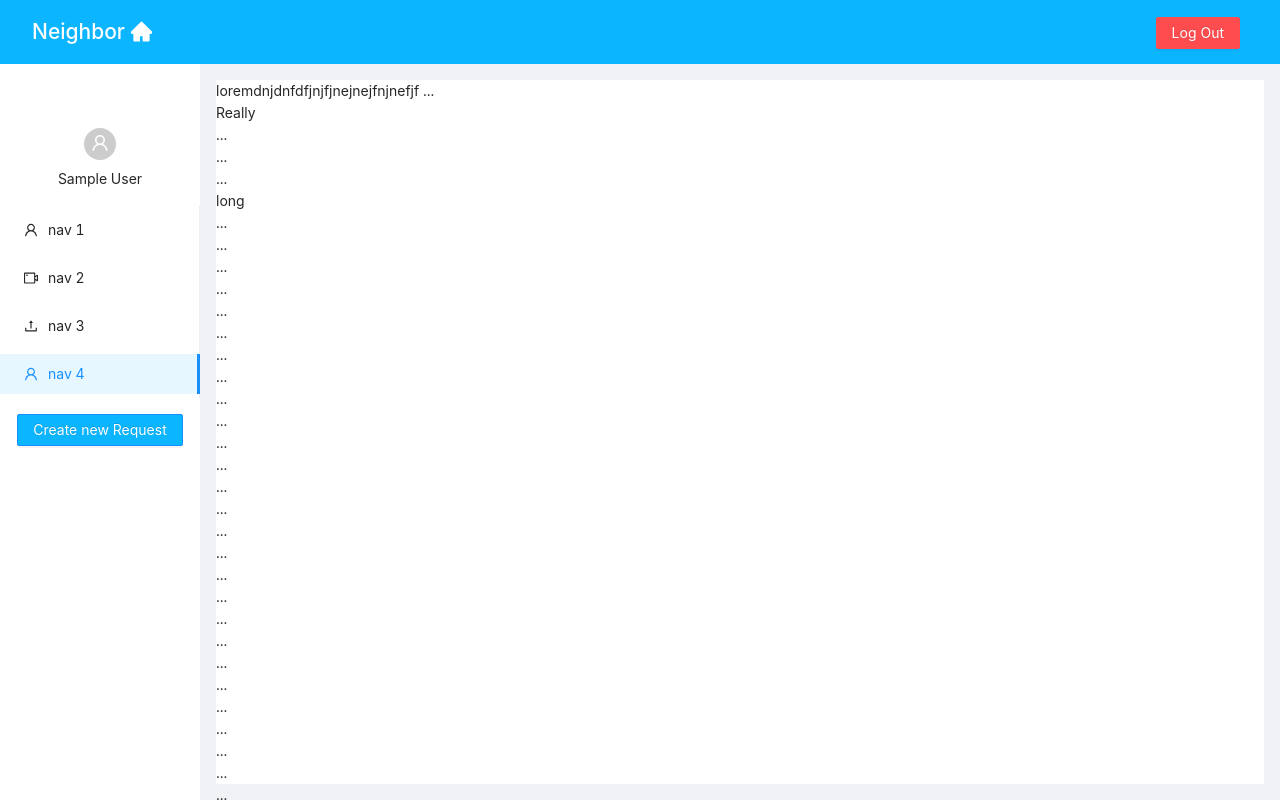
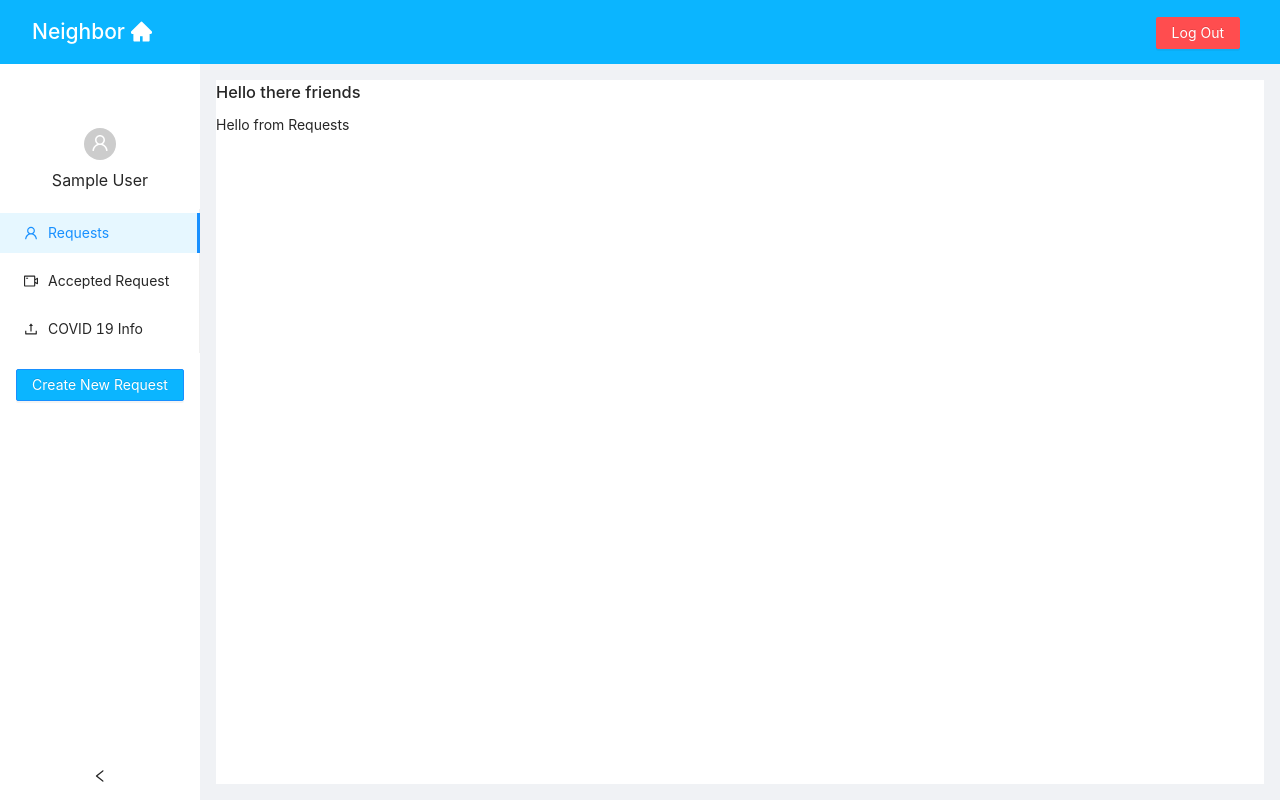
Before and after one commit to MitchellMarkGeorge/Neighbor, a React (Create React App) app: page /home in a window 1280 px wide. Shown: the top 802 px of the page. Built offline with nearby package versions, Linux system fonts and the light colour scheme; no server answers; the database is empty; sample sign-in values are in the browser's storage.

Commit message:
worked on modal

```diff
--- /dev/null
+++ b/src/components/Accepted.js
@@ -0,0 +1,34 @@
+import React, { Component } from 'react'
+import { database } from '../services/firebase'
+
+export class Accepted extends Component {
+
+    constructor(props) {
+        super(props);
+        this.state = {
+            acceptedRequests: undefined,
+            currentRequest: undefined
+        }
+    }
+
+    componentDidMount() {
+        // might make user prop variable
+        // could also access from auth object
+        const accepted_request_ref = database.ref(`accepted_requests/${this.props.user.uid}`);
+        accepted_request_ref.on('value', (snapshot) => {
+            let acceptedRequests = []
+            snapshot.forEach((item) => {
+                acceptedRequests.push(item.val())
+            });
+            console.log(acceptedRequests);
+            this.setState({ acceptedRequests })
+        })
+    }
+    render() {
+        return (
+            <div>
+                Hello {this.props.user.displayName}
+            </div>
+        )
+    }
+}
--- /dev/null
+++ b/src/components/Requests.js
@@ -0,0 +1,35 @@
+import React, { Component } from 'react';
+import { database } from '../services/firebase';
+
+
+export class Requests extends Component {
+    // recive current user as prop?
+    constructor(props) {
+        super(props);
+
+        this.state = {
+            requests: undefined,
+            currentRequest: undefined
+        }
+    }
+
+    componentDidMount() { // will this be called everytime the meny switches
+        console.log('Request component mounting...')
+        const request_ref = database.ref('requests');
+        request_ref.on('value', (snapshot) => {
+            let requests = []
+            snapshot.forEach((item) => {
+                requests.push(item.val())
+            });
+            console.log(requests);
+            this.setState({ requests })
+        })
+    }
+    render() {
+        return (
+            <div>
+                Hello from Requests
+            </div>
+        )
+    }
+}
--- a/src/pages/Home.css
+++ b/src/pages/Home.css
@@ -95,6 +95,10 @@
 
   }
 
+  .modal-title {
+      color: var(--primary-blue);
+  }
+
 @media (max-width: 700px) {
     /* think about this */
     /* .header-container {
--- a/src/pages/Home.js
+++ b/src/pages/Home.js
@@ -3,25 +3,54 @@ import React, { Component } from 'react'
 
 import { HomeFilled, UserOutlined, UploadOutlined, VideoCameraOutlined } from '@ant-design/icons'
 import './Home.css';
-import { auth } from '../services/firebase'
+import { Requests } from '../components/Requests'
+import { Accepted } from '../components/Accepted';
+import { auth, database } from '../services/firebase'
 // console.log(auth.currentUser)
-import { Layout, Avatar, Button, Menu } from 'antd';
+import { Layout, Avatar, Button, Menu, Modal, Form, Select, Input } from 'antd';
+
 
 const { Header, Sider, Content } = Layout;
+const { Option } = Select;
+const { TextArea } = Input;
 
 export class Home extends Component {
+
+    formRef = React.createRef();
 
     constructor(props) {
         super(props);
         console.log(auth.currentUser);
 
         this.state = {
-            user: auth.currentUser
+            collapsed: false,
+            user: auth.currentUser,
+            currentMenuKey: '1',
+            // requests: undefined,
+            showCreateModal: false,
+            showInfoModal: false,
+            creatButton: false
         }
 
 
 
 
+
+
+    }
+
+    componentDidMount() {
+
+    }
+
+    onCollapse = (collapsed) => {
+        console.log(collapsed);
+        this.setState({ collapsed });
+    };
+
+    onMenuClick = ({ item, key, keyPath, domEvent }) => {
+        console.log(key);
+        this.setState({ currentMenuKey: key })
     }
 
     logOut = async () => {
@@ -30,10 +59,182 @@ export class Home extends Component {
         // this.setState({user: null});
     }
 
+    showModal = () => {
+
+        // make sure info modal is closed
+        this.setState({ showCreateModal: true })
+    }
+
+    showInfoModal = () => {
+        // make sure create modal is closed
+        this.setState({ showInfoModal: true })
+    }
+
+    addRequest = (requestObject) => {
+        let request_ref = database.ref('requests')
+
+        request_ref.push({
+
+        })
+    }
+
+    handleChange = (event) => {
+
+    }
+
+    handleOk = async (e) => {
+        console.log(e);
+        this.setState({creatButton: true})
+        try {
+            // reconsider order
+            let values =  await this.formRef.current.validateFields();
+            this.formRef.current.resetFields();
+            console.log(values)
+            this.setState({
+                showCreateModal: false,
+                creatButton: false
+            });
+
+        } catch (e) {
+            this.setState({creatButton: false})
+            console.log(e)
+        }
+        // let values =  await this.formRef.current.validateFields();
+        // console.log(values);
+        // this.setState({
+        //     showCreateModal: false,
+        // });
+    };
+
+    handleCancel = e => {
+        console.log(e);
+        this.setState({
+            showCreateModal: false,
+        });
+    };
+
 
     render() {
 
         return (
+            <>
+                <Modal
+                    visible={this.state.showCreateModal}
+                    onOk={this.handleOk}
+                    onCancel={this.handleCancel}
+                    confirmLoading={this.state.creatButton}
+                >
+
+
+                    <Form
+                        ref={this.formRef}
+                        name="create_form"
+                        size="small"
+                        layout="vertical"
+                        initialValues={{
+                            importance: 1,
+                            contact_info: this.state.user.email,
+                            requested_by: this.state.user.displayName
+                        }}
+                    >
+                        <h1 className="modal-title">Creat a new Request</h1>
+
+                        {/* <Form.Item
+                            name="requested_by"
+                            label="Requested By"
+                            rules={[
+                                {
+                                    required: true,
+                                    message: 'Please input the name you want to be recognized by',
+                                },
+                            ]}
+                        >
+                            <Input />
+                        </Form.Item> */}
+                        {/* Look into good placeholders */}
+
+                        <Form.Item
+                            name="deliver_location"
+                            label="Deliver Location"
+                            rules={[
+                                {
+                                    required: true,
+                                    message: 'Please input the delivery location',
+                                },
+                            ]}
+                        >
+                            <Input placeholder="Where you want the delivery to be dropped off"/>
+                        </Form.Item>
+
+                        <Form.Item
+                            name="contact_info"
+                            label="Contact"
+                            rules={[
+                                {
+                                    required: true,
+                                    message: 'Please input your prefered contact info',
+                                },
+                            ]}
+                        >
+                            <Input placeholder="Prefed contact"/>
+                        </Form.Item>
+
+                        <Form.Item
+                            name="delivery_instructions"
+                            label="Delivery Instructions"
+                            rules={[
+                                {
+                                    required: false,
+
+                                },
+                            ]}
+                        >
+                            <Input placeholder="e.g: Leave it on the porch"/>
+                        </Form.Item>
+
+                        <Form.Item
+                            name="requested_items"
+                            label="Requested Items"
+                            rules={[
+                                {
+                                    required: true,
+                                    message: 'Please input your requested items',
+                                },
+                            ]}
+                        >
+                            <Select
+                                mode="multiple"
+                                style={{ width: '100%' }}
+                                placeholder="Essential items you need"
+                            >
+                                <Option value="food" label="Food">Food</Option>
+                                <Option value="medicine" label="Food">Medicine</Option>
+                                <Option value="other" label="Other">Other</Option>
+
+                            </Select>
+                        </Form.Item>
+
+                        <Form.Item
+                            name="details"
+                            label="Details"
+                            rules={[
+                                {
+                                    required: false,
+
+                                },
+                            ]}
+                        >
+                            <TextArea placeholder="Any extra details you want pople to know about your request"/>
+                        </Form.Item>
+
+
+
+                    </Form>
+                </Modal>
+
+                <Modal>
+
+                </Modal>
                 <Layout className="layout">
                     <Header>
                         <div className="header-container">
@@ -49,134 +250,50 @@ export class Home extends Component {
                     </Header>
                     <Layout>
                         <Sider className="sider"
-                    theme="light">
+                            theme="light"
+                            collapsible
+                            collapsed={this.state.collapsed}
+                            onCollapse={this.onCollapse}>
                             <div className="logo" />
                             <div className="user-detials">
                                 <Avatar icon={<UserOutlined />}></Avatar>
-                            <div style={{margin: '0.5rem 0'}}>{this.state.user.displayName}</div>
+                                {!this.state.collapsed && <div style={{ margin: '0.5rem 0', fontSize: '1rem' }}>{this.state.user.displayName}</div>}
                             </div>
                             {/* Dark theme */}
-                        <Menu theme="light" mode="inline" defaultSelectedKeys={['4']}>
+                            <Menu theme="light" mode="inline" defaultSelectedKeys={[this.state.currentMenuKey]}
+                                onClick={this.onMenuClick}>
+                                {/* Think about icons */}
                                 <Menu.Item key="1">
                                     <UserOutlined />
-                                <span className="nav-text">nav 1</span>
+                                    <span className="nav-text">Requests</span>
                                 </Menu.Item>
                                 <Menu.Item key="2">
                                     <VideoCameraOutlined />
-                                <span className="nav-text">nav 2</span>
+                                    <span className="nav-text">Accepted Request</span>
                                 </Menu.Item>
                                 <Menu.Item key="3">
                                     <UploadOutlined />
-                                <span className="nav-text">nav 3</span>
+                                    <span className="nav-text">COVID 19 Info</span>
                                 </Menu.Item>
-                            <Menu.Item key="4">
+                                {/* <Menu.Item key="4">
                                 <UserOutlined />
                                 <span className="nav-text">nav 4</span>
-                            </Menu.Item>
+                            </Menu.Item> */}
                             </Menu>
-                        <div style={{textAlign: 'center'}}>
-                        <Button type="primary">Create new Request</Button>
+                            <div style={{ textAlign: 'center' }}>
+                                <Button type="primary" onClick={this.showModal}>{this.state.collapsed ? '+' : 'Create New Request'}</Button>
                             </div>
 
                         </Sider>
-                    <Content className="main-content">loremdnjdnfdfjnjfjnejnejfnjnefjf  ...
-          <br />
-          Really
-          <br />
-          ...
-          <br />
-          ...
-          <br />
-          ...
-          <br />
-          long
-          <br />
-          ...
-          <br />
-          ...
-          <br />
-          ...
-          <br />
-          ...
-          <br />
-          ...
-          <br />
-          ...
-          <br />
-          ...
-          <br />
-          ...
-          <br />
-          ...
-          <br />
-          ...
-          <br />
-          ...
-          <br />
-          ...
-          <br />
-          ...
-          <br />
-          ...
-          <br />
-          ...
-          <br />
-          ...
-          <br />
-          ...
-          <br />
-          ...
-          <br />
-          ...
-          <br />
-          ...
-          <br />
-          ...
-          <br />
-          ...
-          <br />
-          ...
-          <br />
-          ...
-          <br />
-          ...
-          <br />
-          ...
-          <br />
-          ...
-          <br />
-          ...
-          <br />
-          ...
-          <br />
-          ...
-          <br />
-          ...
-          <br />
-          ...
-          <br />
-          ...
-          <br />
-          ...
-          <br />
-          ...
-          <br />
-          ...
-          <br />
-          ...
-          <br />
-          ...
-          <br />
-          ...
-          <br />
-          ...
-          <br />
-          ...
-          <br />
-          content</Content>
+                        <Content className="main-content">
+                            <h1>Hello there friends</h1>
+
+                            {this.state.currentMenuKey === '1' ? <Requests /> : <Accepted user={this.state.user} />}
+                        </Content>
                     </Layout>
                     {/* <Footer>Footer</Footer> */}
                 </Layout>
+            </>
         )
     }
 }
```
Also changed, not shown: src/components/Card.js (added, +11 -0 lines), src/pages/LogIn.js (+1 -9 lines), src/pages/SignUp.js (+1 -9 lines), 1 other file (tests, documents, lock files or other folders). Lines whose indentation alone changed are shown as unchanged.
